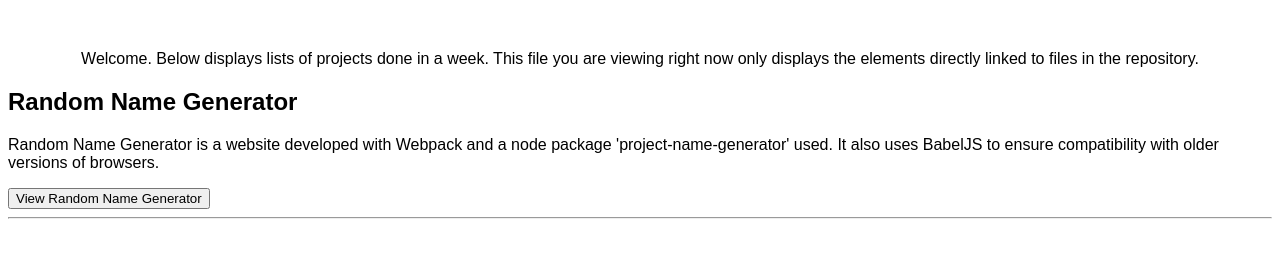
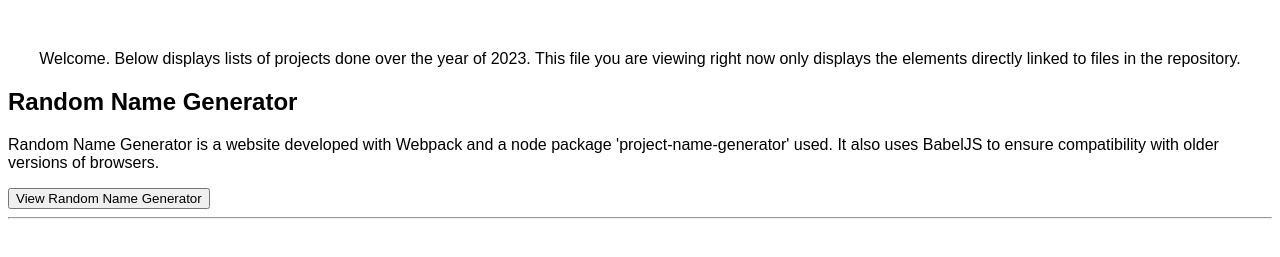
Before and after one commit to bennygdev/2023Webprojects, a plain HTML site: page index.html in a window 1280 px wide. Shown: the part 149-406 px from the top of the page. Drawn offline with Linux system fonts and the light colour scheme; a web font is replaced by a local one.

Commit message:
Update index.html

```diff
--- a/index.html
+++ b/index.html
@@ -5,11 +5,11 @@
     <meta http-equiv="X-UA-Compatible" content="IE=edge">
     <meta name="viewport" content="width=device-width, initial-scale=1.0">
     <link rel="stylesheet" href="style.css">
-    <title>2022 Web Projects</title>
+    <title>2023 Web Projects</title>
 </head>
 <body>
     <h1>Projects</h1>
-    <p id="introDesc">Welcome. Below displays lists of projects done in a week. This file you are viewing right now only displays the elements directly linked to files in the repository.</p>
+    <p id="introDesc">Welcome. Below displays lists of projects done over the year of 2023. This file you are viewing right now only displays the elements directly linked to files in the repository.</p>
 
     <section class="container">
         <div class="firstProject">
```
